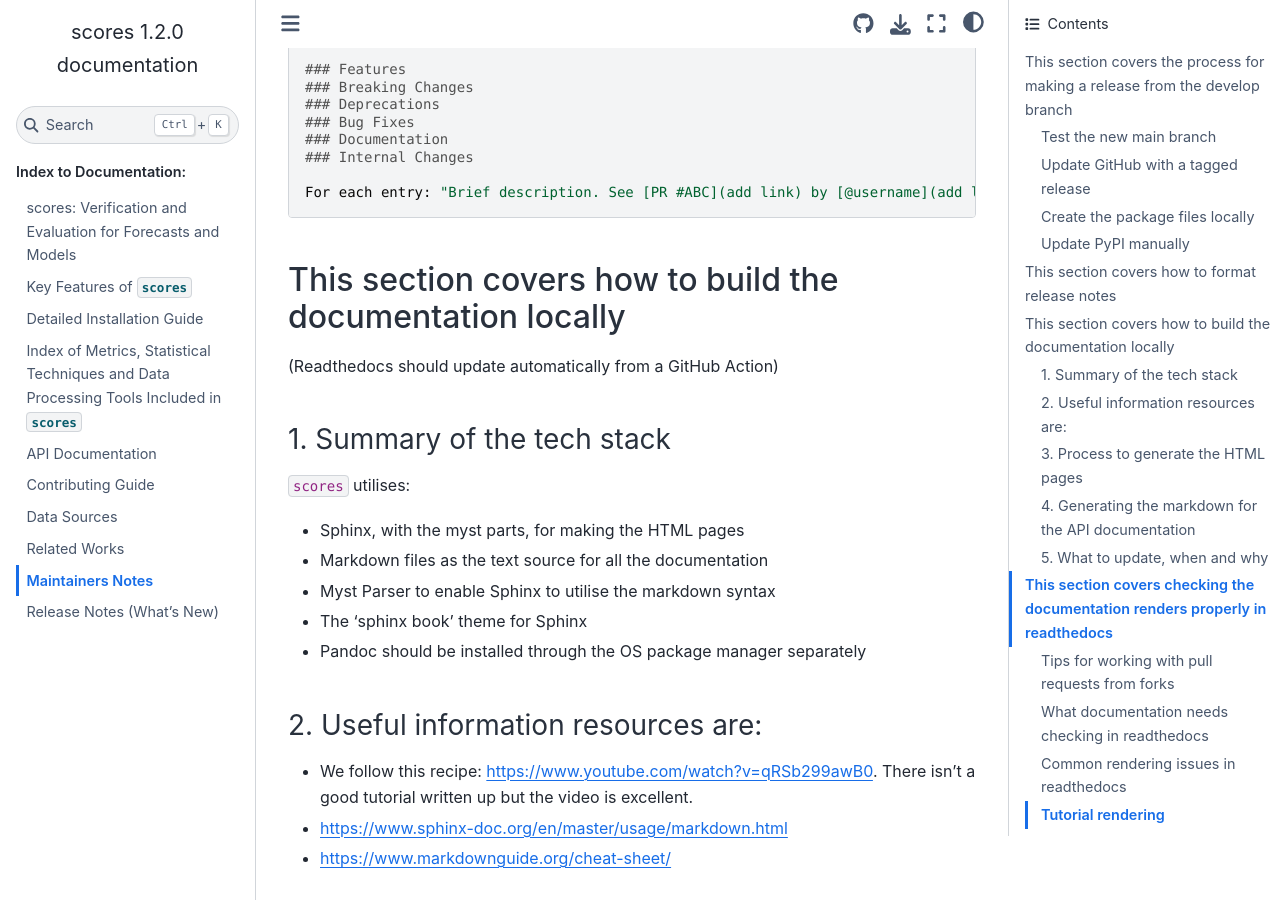
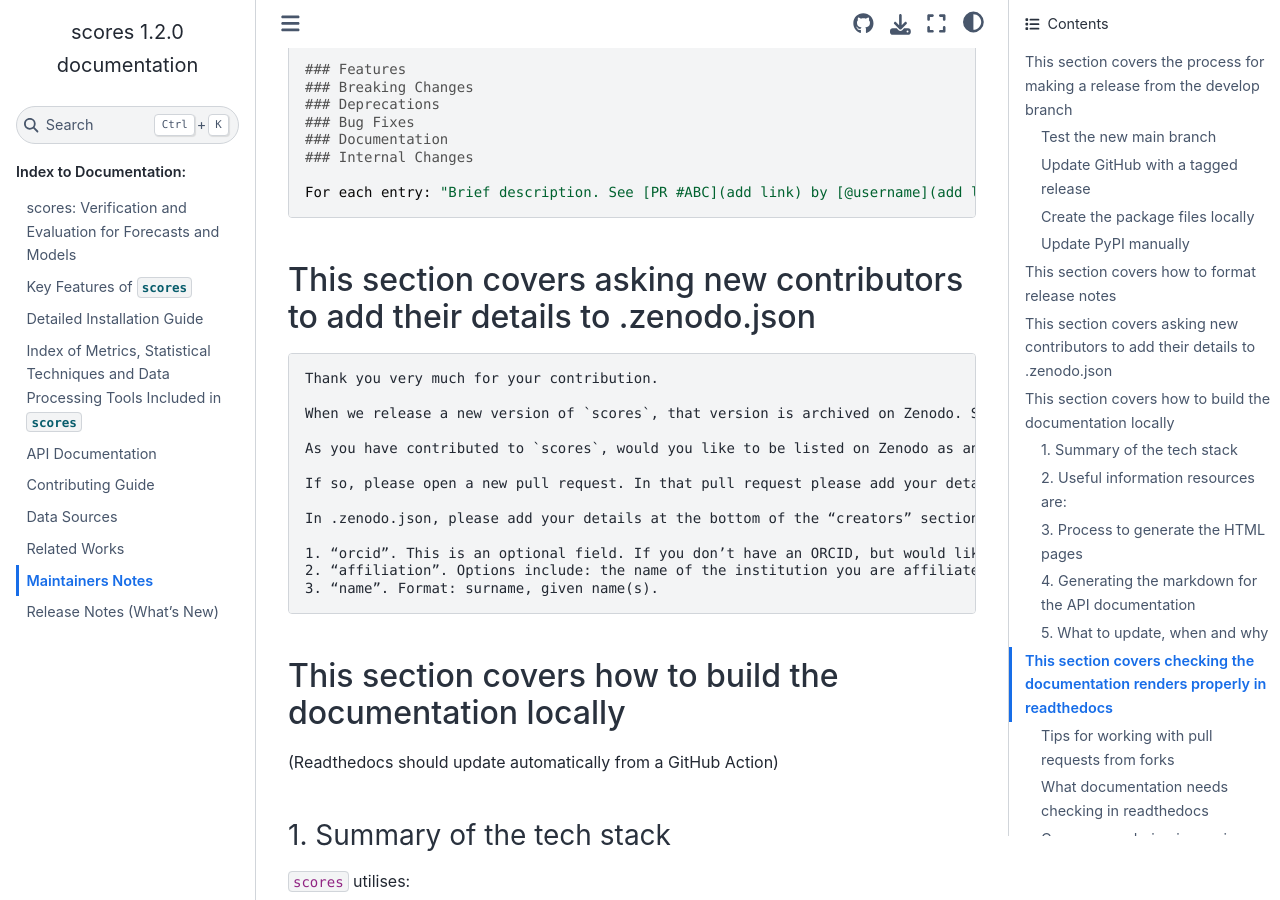
Before and after one commit to nci/scores, a Sphinx documentation site: the page built from docs/maintainer.md, in a window 1280 px wide and 900 px high, scrolled down 1708 px. Built offline with Sphinx 7.4.7 and the Sphinx Book theme 1.1.4, drawn with Linux system fonts in a browser that asks for light colours; pages that are not in the unit, such as notebooks, are missing from menus.

Commit message:
Add information about asking new contributors to add their details to .zenodo.json (#671)

````diff
--- a/docs/maintainer.md
+++ b/docs/maintainer.md
@@ -56,6 +56,24 @@ For the full details of all changes in this release, see the [GitHub commit hist
 ### Internal Changes
 
 For each entry: "Brief description. See [PR #ABC](add link) by [@username](add link)."
+```
+
+## This section covers asking new contributors to add their details to .zenodo.json
+
+```
+Thank you very much for your contribution.
+
+When we release a new version of `scores`, that version is archived on Zenodo. See: https://doi.org/10.5281/zenodo.12697241
+
+As you have contributed to `scores`, would you like to be listed on Zenodo as an author the next time `scores` is archived?
+
+If so, please open a new pull request. In that pull request please add your details to .zenodo.json (which can be found in the  `scores` root directory).
+
+In .zenodo.json, please add your details at the bottom of the “creators” section. The fields you will need to complete are:
+
+1. “orcid”. This is an optional field. If you don’t have an ORCID, but would like one, you can obtain one here: https://info.orcid.org/researchers/ .
+2. “affiliation”. Options include: the name of the institution you are affiliated with, “Independent Researcher” or “Independent Contributor”.
+3. “name”. Format: surname, given name(s).
 ```
 
 ## This section covers how to build the documentation locally
````
